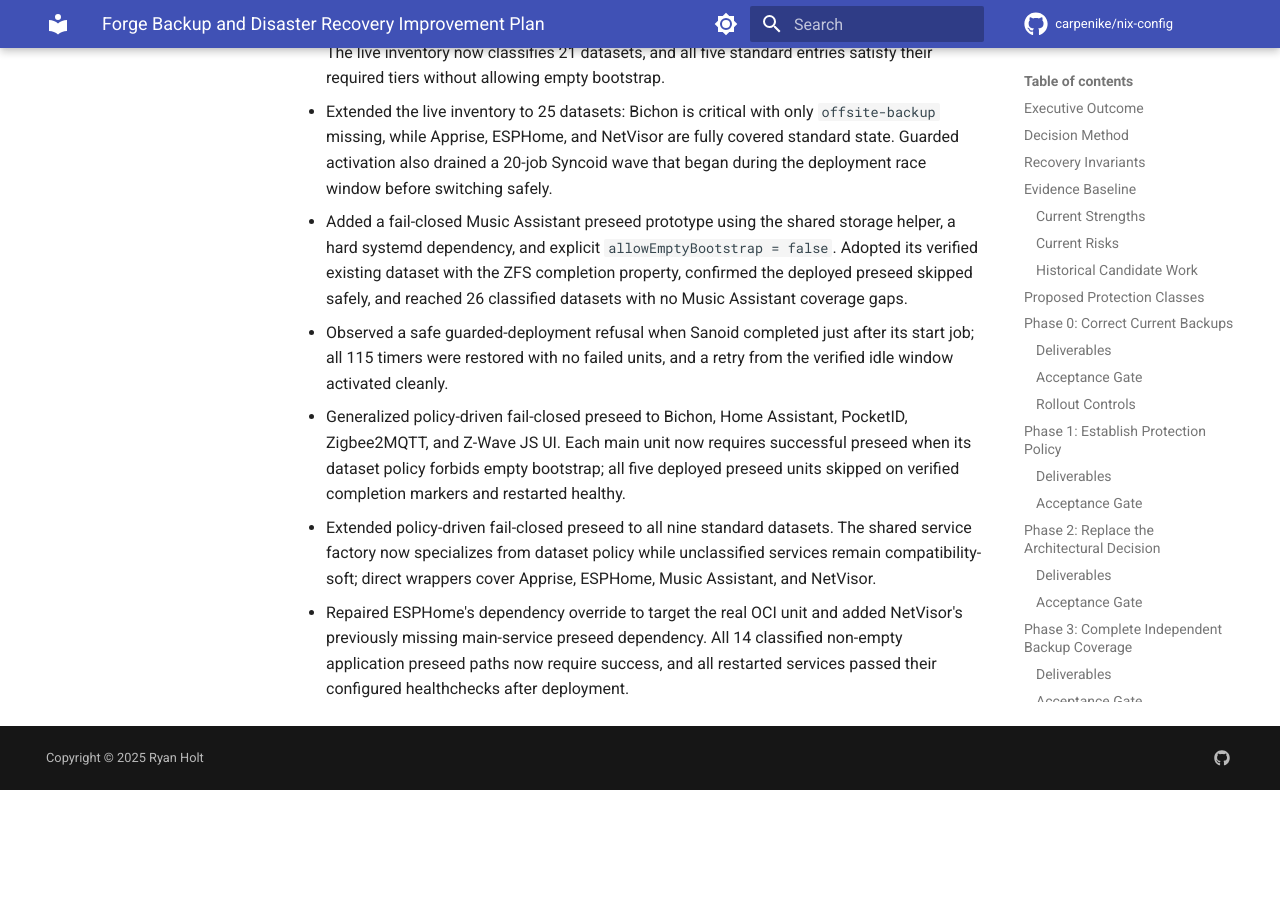
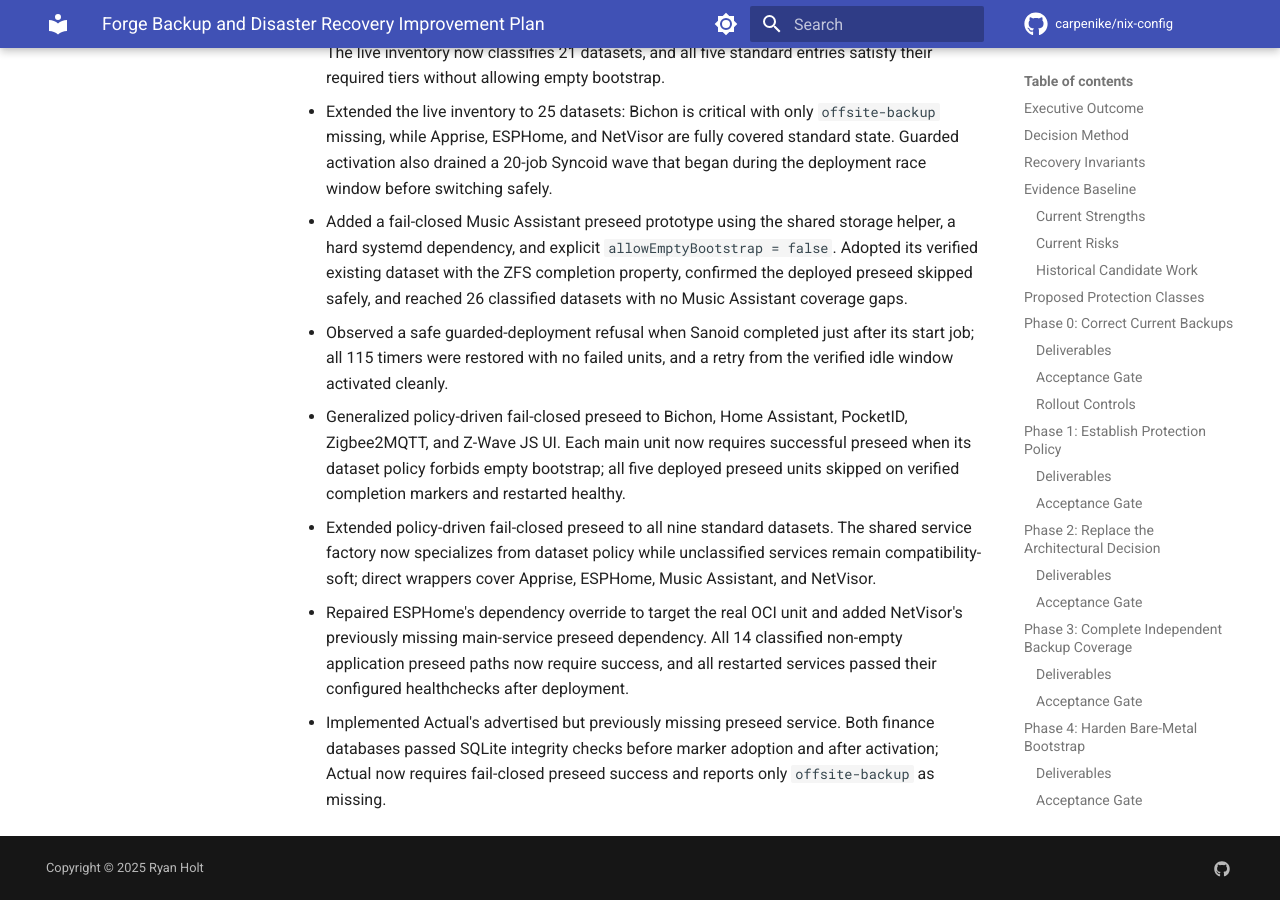
Before and after one commit to carpenike/nix-config, an MkDocs documentation site: the page built from docs/analysis/forge-backup-recovery-improvement-plan.md, in a window 1280 px wide and 900 px high, scrolled down 13683 px. Built offline with MkDocs 1.6.1 and Material for MkDocs 9.7.7, drawn with Linux system fonts in a browser that asks for light colours; comment, search, counter and statistics services are not loaded; before the commit the page ends 14473 px from its top, so only the background shows below that.

Commit message:
feat(backup): add Actual preseed recovery

```diff
--- a/docs/analysis/forge-backup-recovery-improvement-plan.md
+++ b/docs/analysis/forge-backup-recovery-improvement-plan.md
@@ -402,3 +402,4 @@
 - Generalized policy-driven fail-closed preseed to Bichon, Home Assistant, PocketID, Zigbee2MQTT, and Z-Wave JS UI. Each main unit now requires successful preseed when its dataset policy forbids empty bootstrap; all five deployed preseed units skipped on verified completion markers and restarted healthy.
 - Extended policy-driven fail-closed preseed to all nine standard datasets. The shared service factory now specializes from dataset policy while unclassified services remain compatibility-soft; direct wrappers cover Apprise, ESPHome, Music Assistant, and NetVisor.
 - Repaired ESPHome's dependency override to target the real OCI unit and added NetVisor's previously missing main-service preseed dependency. All 14 classified non-empty application preseed paths now require success, and all restarted services passed their configured healthchecks after deployment.
+- Implemented Actual's advertised but previously missing preseed service. Both finance databases passed SQLite integrity checks before marker adoption and after activation; Actual now requires fail-closed preseed success and reports only `offsite-backup` as missing.
```
Also changed, not shown: 2 other files.
